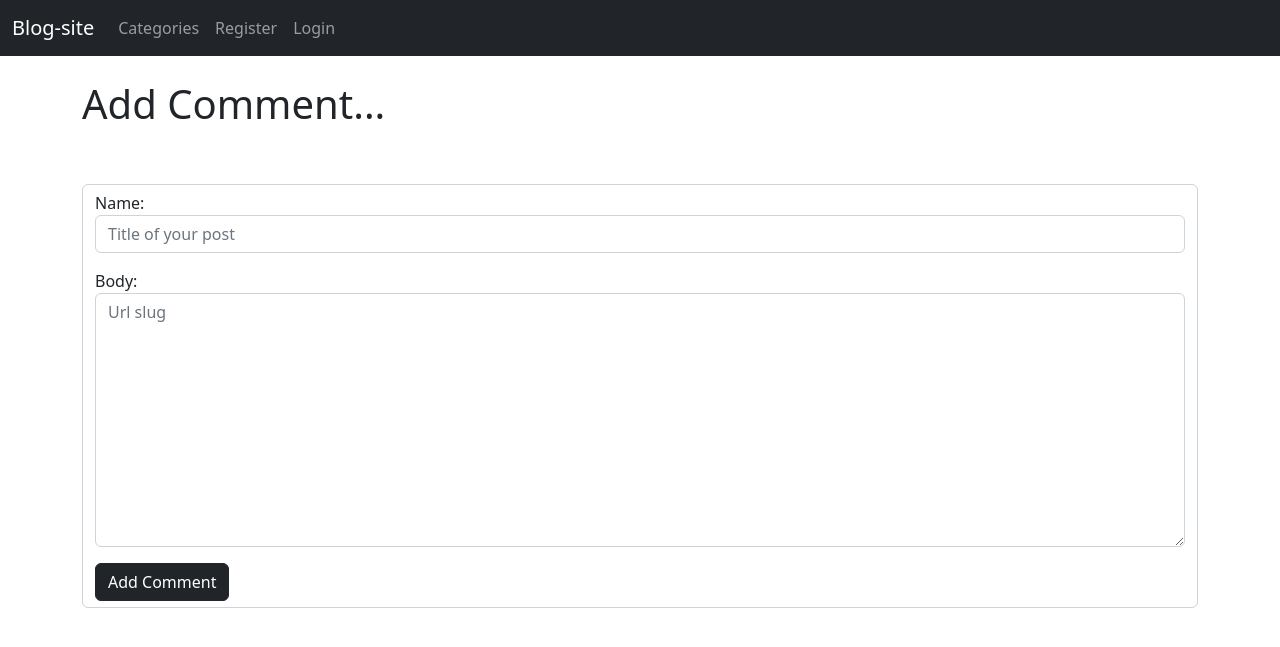
After one commit to khusan9889/Blog-site, a Django app: page /article/1/comment/ in a window 1280 px wide. The commit adds this page. Shown: the top 647 px of the page. Run offline with Django 4.2, Linux system fonts and the light colour scheme; some libraries are stand-ins or nearby versions.

Commit message:
comments section added

```diff
--- a/blog/post_app/admin.py
+++ b/blog/post_app/admin.py
@@ -1,7 +1,9 @@
+from xml.etree.ElementTree import Comment
 from django.contrib import admin
-from .models import Post,Category, Profile
+from .models import Post,Category, Profile, Comment
 
 
 admin.site.register(Post)
 admin.site.register(Category)
 admin.site.register(Profile)
+admin.site.register(Comment)
--- a/blog/post_app/forms.py
+++ b/blog/post_app/forms.py
@@ -1,5 +1,6 @@
+#from xml.etree.ElementTree import Comment
 from django import forms
-from .models import Post, Category
+from .models import Post, Category, Comment
 
 #choices = [('hobby', 'hobby'), ('movie', 'movie') ,('coding', 'coding'),  ('sport', 'sport'), ('art', 'art'), ('music', 'music')]
 
@@ -45,3 +46,15 @@ class EditForm(forms.ModelForm):
             'status': forms.Select(attrs={'class': 'form-control'}),
 
         }
+
+
+class CommentForm(forms.ModelForm):
+    class Meta:
+        model = Comment
+        fields = ('name', 'body')
+
+        widgets = {
+            'name': forms.TextInput(attrs={'class': 'form-control', 'placeholder': 'Title of your post'}),
+            'body': forms.Textarea(attrs={'class': 'form-control', 'placeholder': 'Url slug'}),
+
+        }
--- a/blog/post_app/models.py
+++ b/blog/post_app/models.py
@@ -1,3 +1,4 @@
+# from pyexpat import model
 from unicodedata import name
 from django.db import models
 from django.db import models
@@ -35,9 +36,9 @@ class Post(models.Model):
     def __str__(self):
         return self.title + ' | ' + str(self.author)
 
-
     def get_absolute_url(self):
         return reverse('home')
+
 
 
 class Category(models.Model):
@@ -53,6 +54,7 @@ class Category(models.Model):
         return reverse('home')
 
 
+
 class Profile(models.Model):
     user = models.OneToOneField(User, null=True, on_delete=models.CASCADE)
     bio = models.TextField()
@@ -66,3 +68,14 @@ class Profile(models.Model):
 
     def get_absolute_url(self):
         return reverse('home')
+
+
+
+class Comment(models.Model):
+    post = models.ForeignKey(Post, on_delete= models.CASCADE,related_name='comments')
+    name = models.CharField(max_length=255)
+    body = models.TextField()
+    date_added = models.DateTimeField(auto_now_add=True)
+
+    def __str__(self):
+        return '%s - %s' % (self.post.title, self.name)
--- /dev/null
+++ b/blog/post_app/templates/add_comment.html
@@ -0,0 +1,19 @@
+{% extends 'base.html' %}
+{% block title %} Comment on Blog Post {% endblock %}
+
+
+{% block content%}
+
+    <h1>Add Comment...</h1>
+    <br> <br>
+
+    <div class="form-control">
+        <form method="POST" >
+            {% csrf_token %}
+            {{ form.as_p }}
+            <button class="btn btn-dark">Add Comment</button>
+        </form>
+    </div>
+
+
+{% endblock %}
--- a/blog/post_app/urls.py
+++ b/blog/post_app/urls.py
@@ -1,6 +1,6 @@
 from ipaddress import NetmaskValueError
 from django.urls import path
-from .views import AddCategoryView, AddPostView, CategoryListView, DeletePostView, HomeView, ArticleDetailView, UpdatePostView, DeletePostView, AddCategoryView, CategoryView, CategoryListView, LikeView
+from .views import AddCategoryView, AddPostView, CategoryListView, DeletePostView, HomeView, ArticleDetailView, UpdatePostView, DeletePostView, AddCategoryView, CategoryView, CategoryListView, LikeView, AddCommentView
 
 
 urlpatterns = [
@@ -13,5 +13,6 @@ urlpatterns = [
   path('category/<str:cats>/', CategoryView, name='category'),
   path('category-list/', CategoryListView, name = 'category-list'),
   path('like_post/<int:pk>', LikeView , name='like_post'),
+  path('article/<int:pk>/comment/', AddCommentView.as_view(), name = 'add_comment'),
 
 ]
--- a/blog/post_app/views.py
+++ b/blog/post_app/views.py
@@ -3,8 +3,8 @@ from datetime import datetime
 from unicodedata import category
 from django.shortcuts import render, get_object_or_404
 from django.views.generic import ListView, DetailView, CreateView, UpdateView, DeleteView
-from .models import Post, Category
-from .forms import PostForm, EditForm
+from .models import Post, Category, Comment
+from .forms import PostForm, EditForm, CommentForm
 from django.urls import reverse_lazy,reverse
 from django.http import HttpResponseRedirect
 
@@ -46,7 +46,7 @@ class AddPostView(CreateView):
     model = Post
     form_class = PostForm
     template_name = 'add_post.html'
-    #fields = '__all__'
+
 
 class UpdatePostView(UpdateView):
     model = Post
@@ -86,3 +86,14 @@ def LikeView(request,pk):
         liked = True
 
     return HttpResponseRedirect(reverse('article-detail', args=[str(pk)]))
+
+
+class AddCommentView(CreateView):
+    model = Comment
+    form_class = CommentForm
+    template_name = 'add_comment.html'
+    success_url = reverse_lazy('home')
+
+    def form_valid(self, form):
+        form.instance.post_id = self.kwargs['pk']
+        return super().form_valid(form)
--- a/blog/users/views.py
+++ b/blog/users/views.py
@@ -61,7 +61,6 @@ class CreateProfilePageView(CreateView):
     model = Profile
     form_class = ProfilePageForm
     template_name = 'registration/create_user_profile_page.html'
-    #fields = '__all__'
 
     def form_valid(self, form):
         form.instance.user = self.request.user
```
Also changed, not shown: blog/post_app/templates/article_details.html (+28 -8 lines), blog/db.sqlite3, blog/post_app/migrations/0015_comment.py (added).
